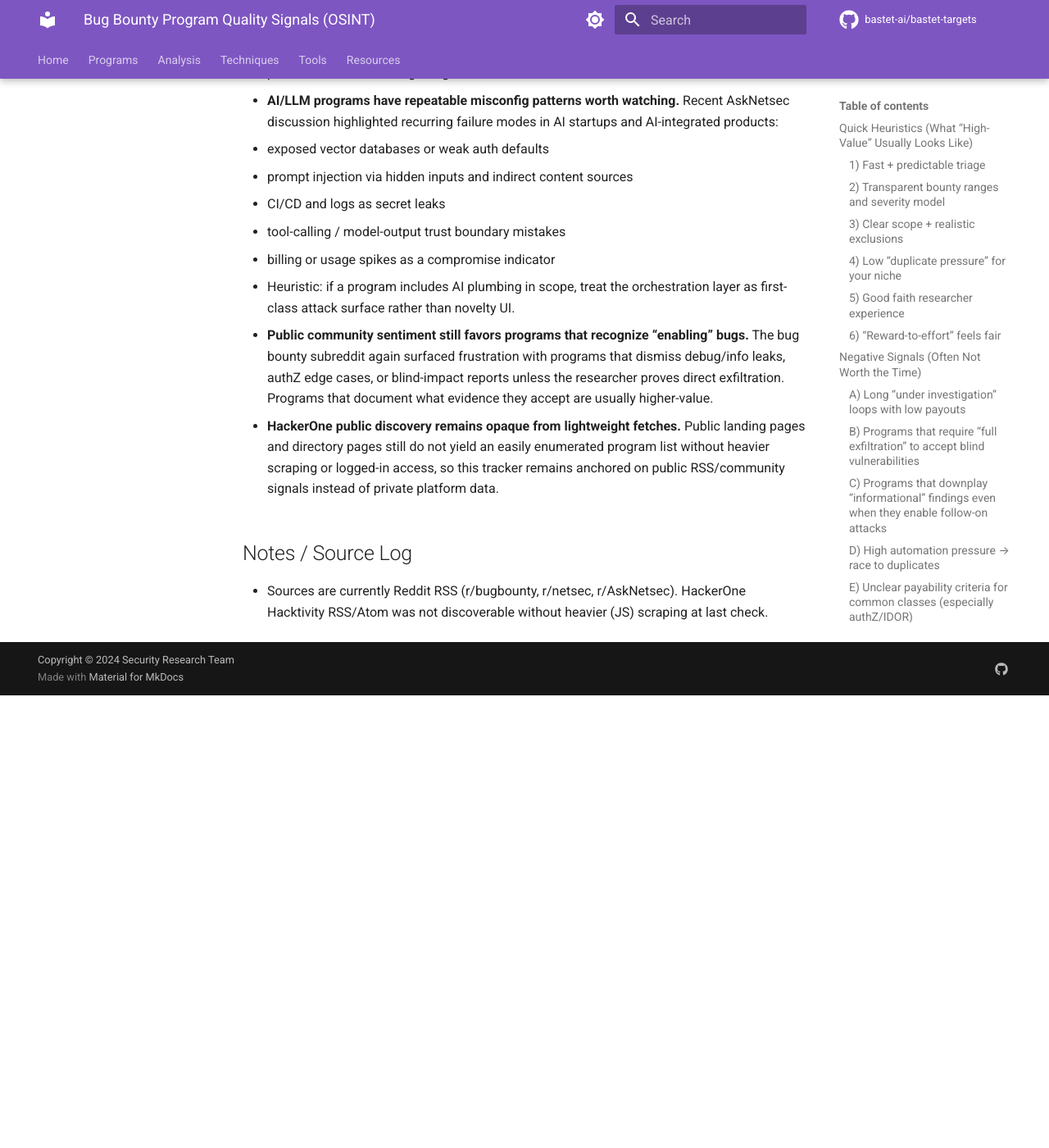
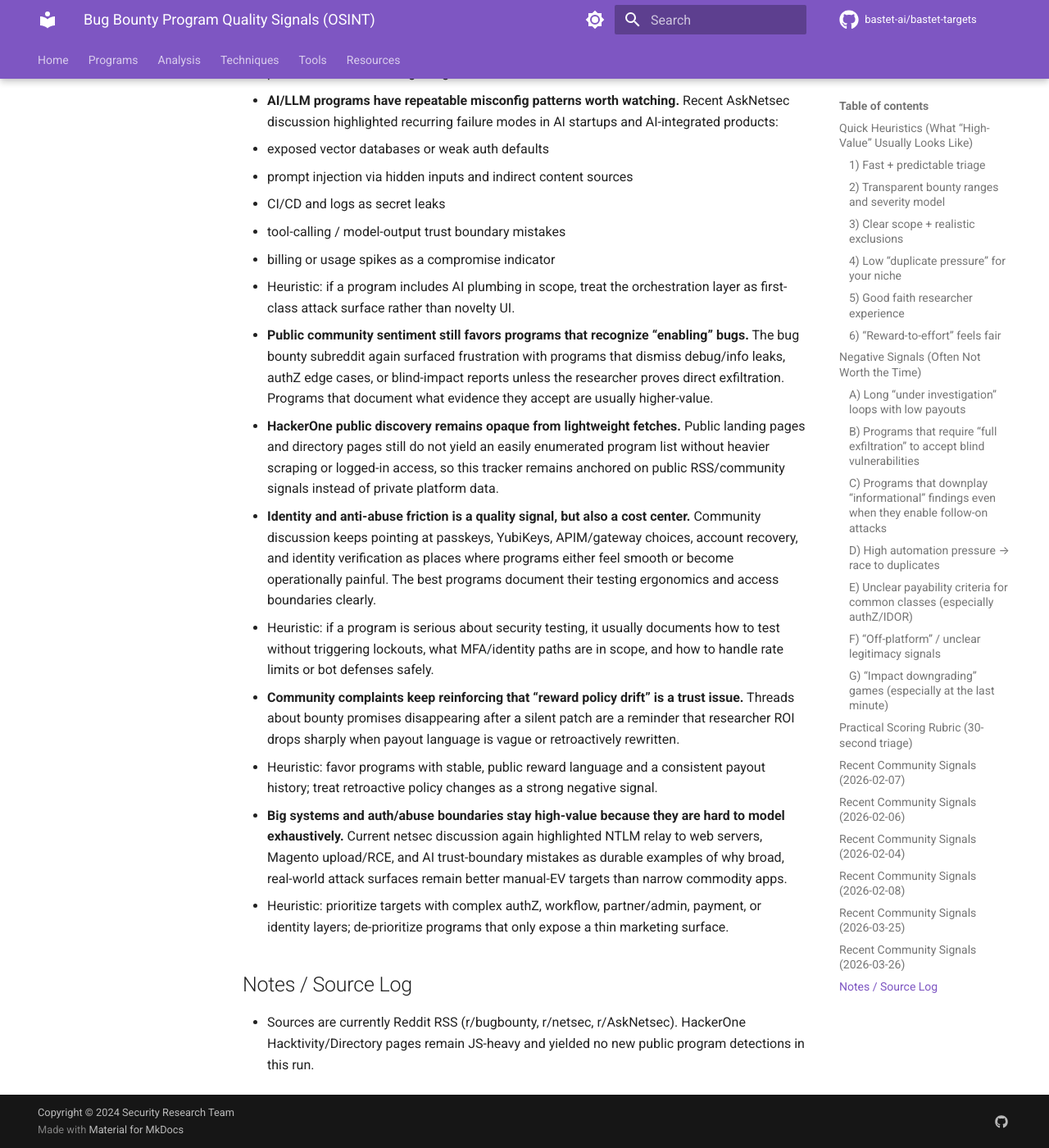
Before and after one commit to bastet-ai/bastet-targets, an MkDocs documentation site: the page built from docs/programs/program-quality-signals.md, in a window 1280 px wide and 1400 px high, scrolled down 12076 px. Shown: the whole window at 82% size. Built offline with MkDocs 1.6.1 and Material for MkDocs 9.7.7, drawn with Linux system fonts in a browser that asks for light colours; comment, search, counter and statistics services are not loaded; before the commit the page ends 12924 px from its top, so only the background shows below that.

Commit message:
docs: refresh program quality signals

```diff
--- a/docs/programs/program-quality-signals.md
+++ b/docs/programs/program-quality-signals.md
@@ -260,6 +260,15 @@
 
 - **HackerOne public discovery remains opaque from lightweight fetches.** Public landing pages and directory pages still do not yield an easily enumerated program list without heavier scraping or logged-in access, so this tracker remains anchored on public RSS/community signals instead of private platform data.
 
+- **Identity and anti-abuse friction is a quality signal, but also a cost center.** Community discussion keeps pointing at passkeys, YubiKeys, APIM/gateway choices, account recovery, and identity verification as places where programs either feel smooth or become operationally painful. The best programs document their testing ergonomics and access boundaries clearly.
+  - Heuristic: if a program is serious about security testing, it usually documents how to test without triggering lockouts, what MFA/identity paths are in scope, and how to handle rate limits or bot defenses safely.
+
+- **Community complaints keep reinforcing that “reward policy drift” is a trust issue.** Threads about bounty promises disappearing after a silent patch are a reminder that researcher ROI drops sharply when payout language is vague or retroactively rewritten.
+  - Heuristic: favor programs with stable, public reward language and a consistent payout history; treat retroactive policy changes as a strong negative signal.
+
+- **Big systems and auth/abuse boundaries stay high-value because they are hard to model exhaustively.** Current netsec discussion again highlighted NTLM relay to web servers, Magento upload/RCE, and AI trust-boundary mistakes as durable examples of why broad, real-world attack surfaces remain better manual-EV targets than narrow commodity apps.
+  - Heuristic: prioritize targets with complex authZ, workflow, partner/admin, payment, or identity layers; de-prioritize programs that only expose a thin marketing surface.
+
 ## Notes / Source Log
 
-- Sources are currently Reddit RSS (r/bugbounty, r/netsec, r/AskNetsec). HackerOne Hacktivity RSS/Atom was not discoverable without heavier (JS) scraping at last check.
+- Sources are currently Reddit RSS (r/bugbounty, r/netsec, r/AskNetsec). HackerOne Hacktivity/Directory pages remain JS-heavy and yielded no new public program detections in this run.
```
